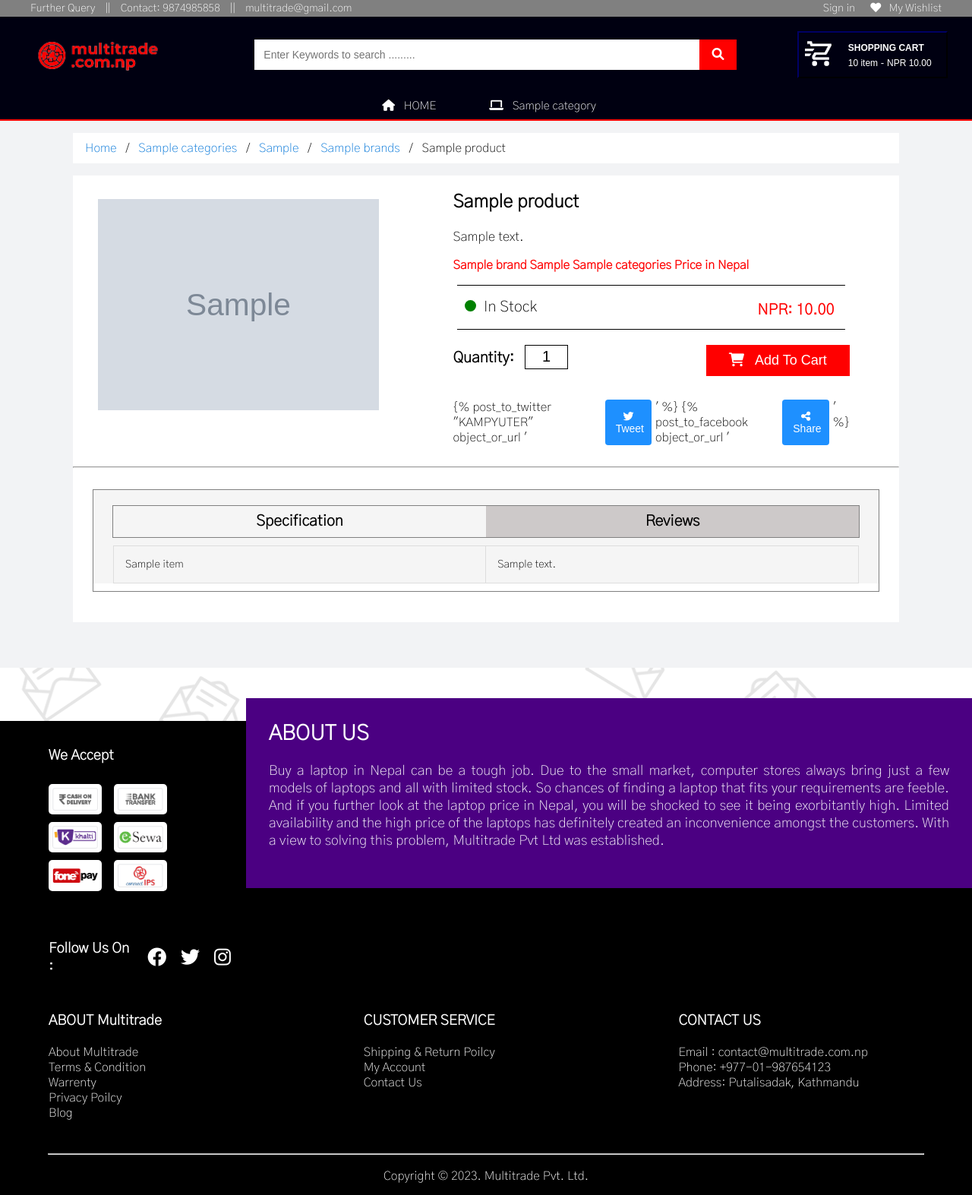
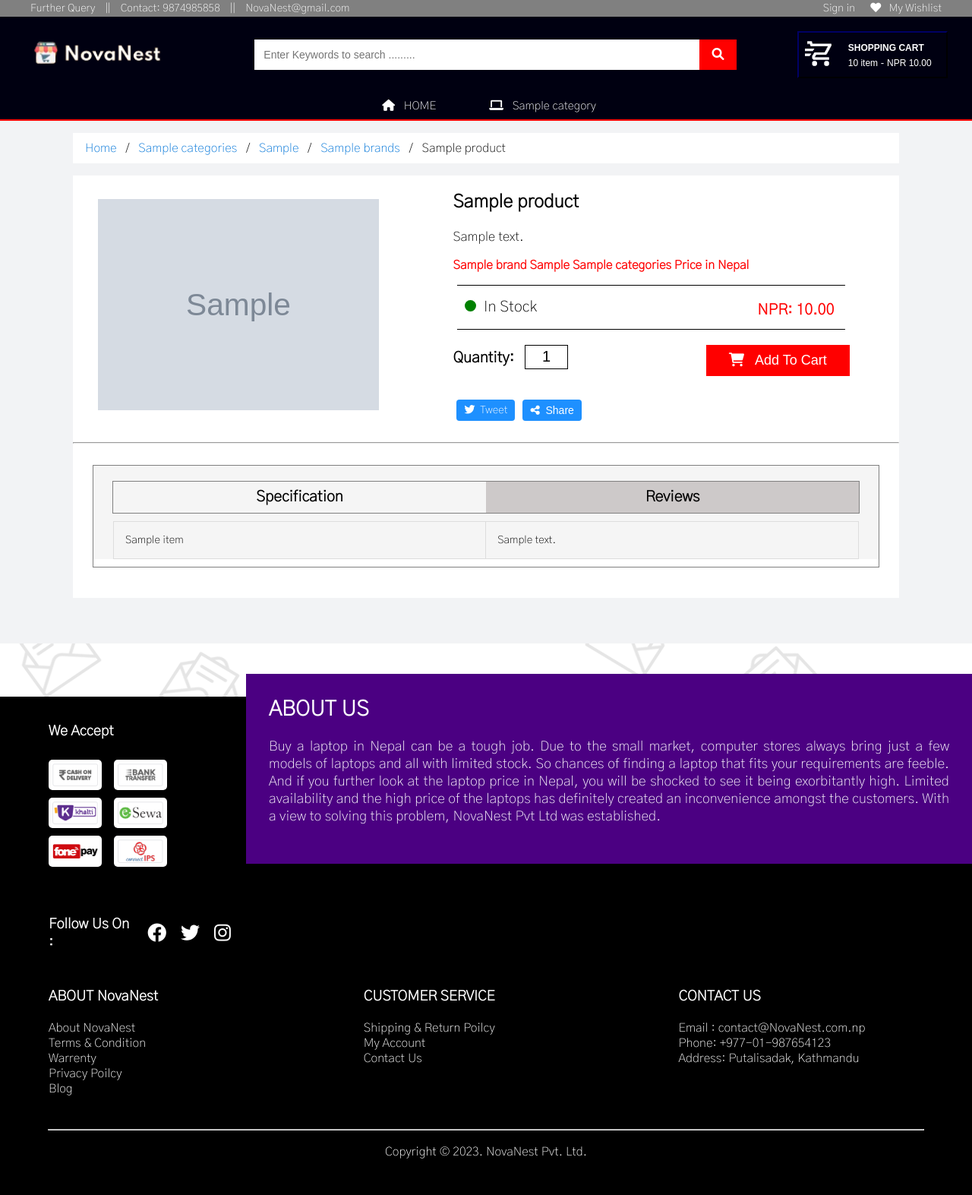
Before and after one commit to Cyber-Inquest/Kampyutar, a Django app: template src/templates/app/product_details.html in a window 1280 px wide. Shown: the whole page at 76% size. After the commit the page ends 1525 px from the top, so only its background shows below. Run offline with Django 4.2, Linux system fonts and the light colour scheme; the template is opened without the code that fills it: most values are stand-ins (such as "Sample title", 1, 10 or a date in 2020); grey boxes marked "Sample" are stand-in pictures; some libraries are stand-ins or nearby versions.

Commit message:
For production Demo

```diff
--- a/src/templates/app/product_details.html
+++ b/src/templates/app/product_details.html
@@ -18,14 +18,12 @@
         {% endif %}
 
         {% if product.sub_categories %}
-        <li><a
-                href="{% url 'product_list' slug=product.categories %}?brands=&sub_categories={{product.sub_categories.id}}&slider_min=&slider_max=&show_by=&sort_by=">{{product.sub_categories}}</a>
+        <li><a href="{% url 'product_list' slug=product.categories %}?brands=&sub_categories={{product.sub_categories.id}}&slider_min=&slider_max=&show_by=&sort_by=">{{product.sub_categories}}</a>
         </li>
         {% endif %}
 
         {% if product.brands %}
-        <li><a
-                href="{% url 'product_list' slug=product.categories %}?brands={{product.brands.id}}&sub_categories={{product.sub_categories.id}}&slider_min=&slider_max=&show_by=&sort_by=">{{product.brands}}</a>
+        <li><a href="{% url 'product_list' slug=product.categories %}?brands={{product.brands.id}}&sub_categories={{product.sub_categories.id}}&slider_min=&slider_max=&show_by=&sort_by=">{{product.brands}}</a>
         </li>
         {% endif %}
 
@@ -43,8 +41,7 @@
             <div class="bb_pd_column1">
                 <div class="bb_images_pc ">
                     <!-- Fotorama -->
-                    <div class="fotorama bb_pd_mainimg" data-width="600" data-ratio="600/467" id ="product-images" data-max-width="100%"
-                        data-nav="thumbs">
+                    <div class="fotorama bb_pd_mainimg" data-width="600" data-ratio="600/467" id="product-images" data-max-width="100%" data-nav="thumbs">
                         {% for item in per_images %}
                         <img src="{{item.image.url}}" width="128" height="128">
                         {% endfor %}
@@ -88,26 +85,18 @@
                     {% if product.stock %}
                     <label for="quantity" class="bb_pd_qty">Quantity:</label>
                     <input type="number" id="_quantity_per_pagess" name="quantity" min="1" value="1">
-                        <button class="_add_to_cart_btn" onclick="updateUserOrderDatabase({{product.id}})"
-                            data-perproduct={{product.id}} data-peraction="update"><i
-                                class="fas fa-shopping-cart"></i> &nbsp; <span>Add To Cart</span></button>
+                    <button class="_add_to_cart_btn" onclick="updateUserOrderDatabase({{product.id}})" data-perproduct={{product.id}} data-peraction="update"><i class="fas fa-shopping-cart"></i> &nbsp; <span>Add To Cart</span></button>
                     {% else %}
-                        <button class="_add_to_cart_btn_disable"
-                            data-perproduct={{product.id}} data-peraction="update" disabled><i
-                                class="fas fa-shopping-cart"></i> &nbsp; <span>OUT OF STOCK</span></button>
+                    <button class="_add_to_cart_btn_disable" data-perproduct={{product.id}} data-peraction="update" disabled><i class="fas fa-shopping-cart"></i> &nbsp; <span>OUT OF STOCK</span></button>
                     {% endif %}
 
                 </div>
                 <div class="bb_pd_likediv">
 
-                    <div class="fb-like"
-                        data-href="http://127.0.0.1:8000/per_page/{{product.categories}}/{{product.id}}"
-                        data-width="" data-layout="button" data-action="like" data-size="large" data-share="false">
+                    <div class="fb-like" data-href="http://127.0.0.1:8000/per_page/{{product.categories}}/{{product.id}}" data-width="" data-layout="button" data-action="like" data-size="large" data-share="false">
                     </div>
-                    {% post_to_twitter "KAMPYUTER" object_or_url '<button class="bb_pd_likebtn"><span><i
-                                class="fa-brands fa-twitter"></i></span> &nbsp;Tweet</button>' %}
-                    {% post_to_facebook object_or_url '<button class="bb_pd_likebtn"><span><i
-                                class="fa-solid fa-share-nodes"></i></span> &nbsp;Share</button>' %}
+                    <a class="bb_pd_likebtn" ><span><i class="fa-brands fa-twitter"></i></span> &nbsp;Tweet</a><button class="bb_pd_likebtn"><span><i
+                                class="fa-solid fa-share-nodes"></i></span> &nbsp;Share</button>
 
 
                 </div>
@@ -219,10 +208,10 @@
                         {% csrf_token %}
                         <div class="form">
                             <input type="hidden" name="product_id" value="{{product.id}}">
-                            <div class="rate" >
+                            <div class="rate">
 
                                 <input type="radio" id="star5" name="rate" {% if product_review.rating == 5 %} checked{% endif %} value="5" />
-                                <label for="star5"  title="text">5 stars</label>
+                                <label for="star5" title="text">5 stars</label>
                                 <input type="radio" id="star4" name="rate" {% if product_review.rating == 4 %} checked{% endif %} value="4" />
                                 <label for="star4" title="text">4 stars</label>
                                 <input type="radio" id="star3" name="rate" {% if product_review.rating == 3 %} checked{% endif %} value="3" />
@@ -257,7 +246,7 @@
                         {% csrf_token %}
                         <div class="form">
                             <input type="hidden" name="product_id" value="{{product.id}}">
-                            <div class="rate" >
+                            <div class="rate">
                                 <input type="radio" id="star5" name="rate" value="5" />
                                 <label for="star5" title="text">5 stars</label>
                                 <input type="radio" id="star4" name="rate" value="4" />
--- a/src/templates/base1.html
+++ b/src/templates/base1.html
@@ -8,20 +8,20 @@
     <meta name="viewport" content="width=device-width, initial-scale=1.0">
     <link rel="stylesheet" href="{% static 'css/fontawesome-free-6.0.0-beta3-web/css/all.css' %}">
 
-    <meta name="title" content="Multitrade">
-    <meta name="description" content="Multitrade is Nepal's best laptop seller and distributer.">
+    <meta name="title" content="NovaNest">
+    <meta name="description" content="NovaNest is Nepal's best laptop seller and distributer.">
 
     <meta property="og:type" content="website">
-    <meta property="og:url" content="https://www.multitrade.com.np">
-    <meta property="og:title" content="Multitrade: Nepal's Best Laptop Seller and Distributor">
-    <meta property="og:description" content="Multitrade is Nepal's best laptop seller and distributer.">
-    <meta property="og:image" content="https://www.multitrade.com.np{% static 'css/images/mainlogo.png' %}">
+    <meta property="og:url" content="https://www.NovaNest.com.np">
+    <meta property="og:title" content="NovaNest: Nepal's Best Laptop Seller and Distributor">
+    <meta property="og:description" content="NovaNest is Nepal's best laptop seller and distributer.">
+    <meta property="og:image" content="https://www.NovaNest.com.np{% static 'css/images/mainlogo.png' %}">
 
     <meta property="twitter:card" content="summary_large_image">
-    <meta property="twitter:url" content="https://www.multitrade.com.np">
-    <meta property="twitter:title" content="Multitrade: Nepal's Best Laptop Seller and Distributor">
-    <meta property="twitter:description" content="Multitrade is Nepal's best laptop seller and distributer.">
-    <meta property="twitter:image" content="https://www.multitrade.com.np{% static 'css/images/mainlogo.png' %}">
+    <meta property="twitter:url" content="https://www.NovaNest.com.np">
+    <meta property="twitter:title" content="NovaNest: Nepal's Best Laptop Seller and Distributor">
+    <meta property="twitter:description" content="NovaNest is Nepal's best laptop seller and distributer.">
+    <meta property="twitter:image" content="https://www.NovaNest.com.np{% static 'css/images/mainlogo.png' %}">
 
     <link rel="stylesheet" href="https://cdnjs.cloudflare.com/ajax/libs/OwlCarousel2/2.3.4/assets/owl.carousel.min.css">
 
@@ -45,7 +45,7 @@
 
 
 
-    <title>Multitrade</title>
+    <title>NovaNest</title>
 
 </head>
 
@@ -80,7 +80,7 @@
             <span class="verLine">||</span>
             <span>Contact: 9874985858</span>
             <span class="verLine">||</span>
-            <span>multitrade@gmail.com</span>
+            <span>NovaNest@gmail.com</span>
         </div>
         <div class="cc_htopbar_right">
             {% if request.user.is_authenticated %}
@@ -213,7 +213,7 @@
                         fits your requirements are feeble. And if you further look at the laptop price in Nepal, you
                         will be shocked to see it being exorbitantly high. Limited availability and the high price of
                         the laptops has definitely created an inconvenience amongst the customers. With a view to
-                        solving this problem, Multitrade Pvt Ltd was established.
+                        solving this problem, NovaNest Pvt Ltd was established.
                     </div>
                 </div>
                 <div class="bb_footer_topleft">
@@ -273,9 +273,9 @@
 
             <div class="bb_footer_bottom">
                 <div class="bb_fbtm_col1">
-                    <h3>ABOUT Multitrade</h3>
+                    <h3>ABOUT NovaNest</h3>
                     <div class="bb_fbtm_content">
-                        <li><a href="">About Multitrade</a></li>
+                        <li><a href="">About NovaNest</a></li>
                         <li><a href="">Terms & Condition</a></li>
                         <li><a href="">Warrenty</a></li>
                         <li><a href="">Privacy Poilcy</a></li>
@@ -293,7 +293,7 @@
                 <div class="bb_fbtm_col3">
                     <h3>CONTACT US</h3>
                     <div class="bb_fbtm_content">
-                        <li>Email : contact@multitrade.com.np</li>
+                        <li>Email : contact@NovaNest.com.np</li>
                         <li>Phone: +977-01-987654123</li>
                         <li>Address: Putalisadak, Kathmandu</li>
                     </div>
@@ -303,7 +303,7 @@
             <hr width="90%">
 
             <div class="bb_footer_copyright">
-                Copyright &copy; 2023. Multitrade Pvt. Ltd.
+                Copyright &copy; 2023. NovaNest Pvt. Ltd.
             </div>
 
         </div>
```
Also changed, not shown: src/db.sqlite3, src/static/css/images/7a0cc848abaa4e53b945e4233225d4f6-removebg-preview.png (added), src/static/css/images/amainlogo.png (added), src/static/css/images/mainlogo.png, src/static/css/images/mmainlogo.png (added), 1 other file. Lines whose indentation alone changed are shown as unchanged.
